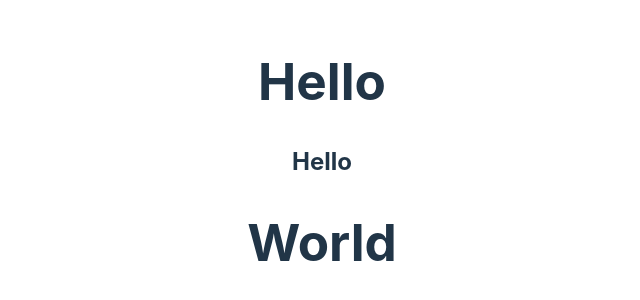
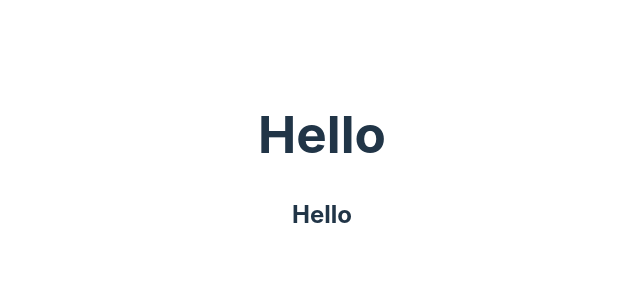
Before and after one commit to catherinetagao/my-firstreactproject, a React (Vite) app: page / in a window 1280 px wide. Shown: the part 238-538 px from the top of the page, without its empty margins (318-958 px from the left). Built offline with nearby package versions, Linux system fonts and the light colour scheme.

Commit message:
new update

```diff
--- a/src/main.jsx
+++ b/src/main.jsx
@@ -6,6 +6,6 @@ import './index.css'
 ReactDOM.createRoot(document.getElementById('root')).render(
   <React.StrictMode>
     <App content={'Hello'} content2={"Hello"} />
-    <App content={'World'}  />
+    {/* <App content={'World'}  /> */}
   </React.StrictMode>,
 )
```
